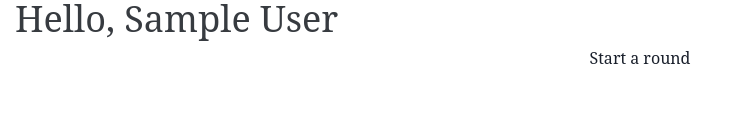
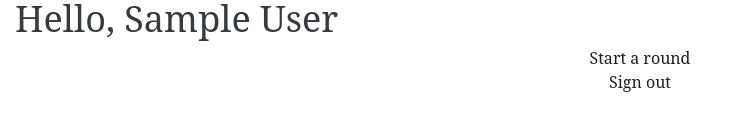
Before and after one commit to IsaacArnold/the-clubhouse, a Next.js app: page /welcomeScreen in a window 1280 px wide. Shown: the part 178-308 px from the top of the page, without its empty margins (0-737 px from the left). Built offline with nearby package versions, Linux system fonts and the light colour scheme; no server answers; sample sign-in values are in the browser's storage.

Commit message:
Update welcomeScreen.tsx

```diff
--- a/src/pages/welcomeScreen.tsx
+++ b/src/pages/welcomeScreen.tsx
@@ -4,6 +4,7 @@ import router from "next/router";
 import Link from "next/link";
 import { useAuthState } from "react-firebase-hooks/auth";
 import styled from "styled-components";
+import { initFirebase } from "firebaseConfig";
 
 //#region --- Page styles ---
 const Contanier = styled.section`
@@ -38,6 +39,7 @@ const SignoutDiv = styled.div`
 //#endregion
 
 const WelcomeScreen = () => {
+  initFirebase();
   const auth = getAuth();
   const [user, loading] = useAuthState(auth);
 
@@ -69,6 +71,7 @@ const WelcomeScreen = () => {
           <button>
             <Link href="/scorecard/Scorecard">Start a round</Link>
           </button>
+          <button onClick={signOut}>Sign out</button>
         </InternalContent>
       </Contanier>
     </>
```
